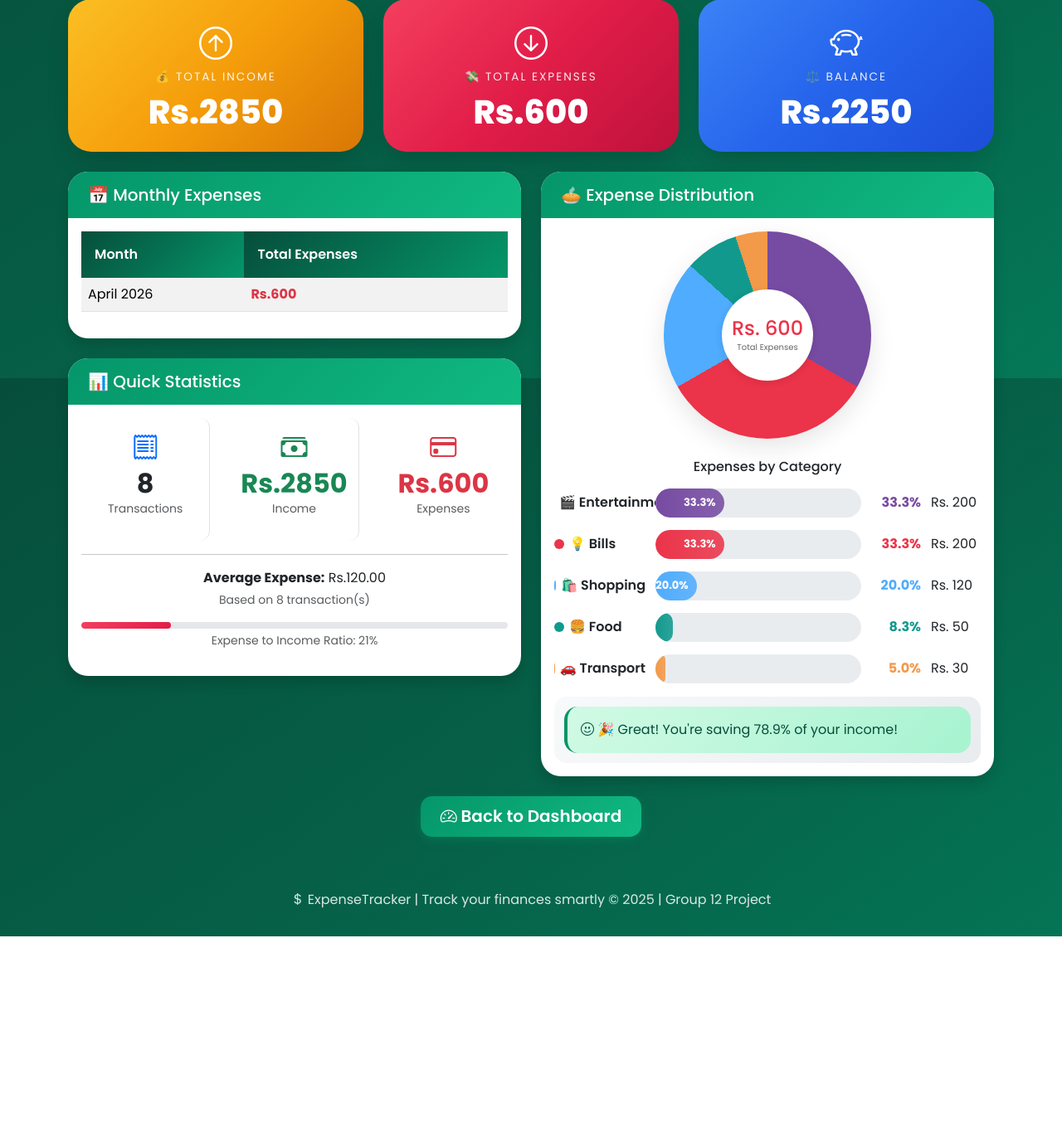
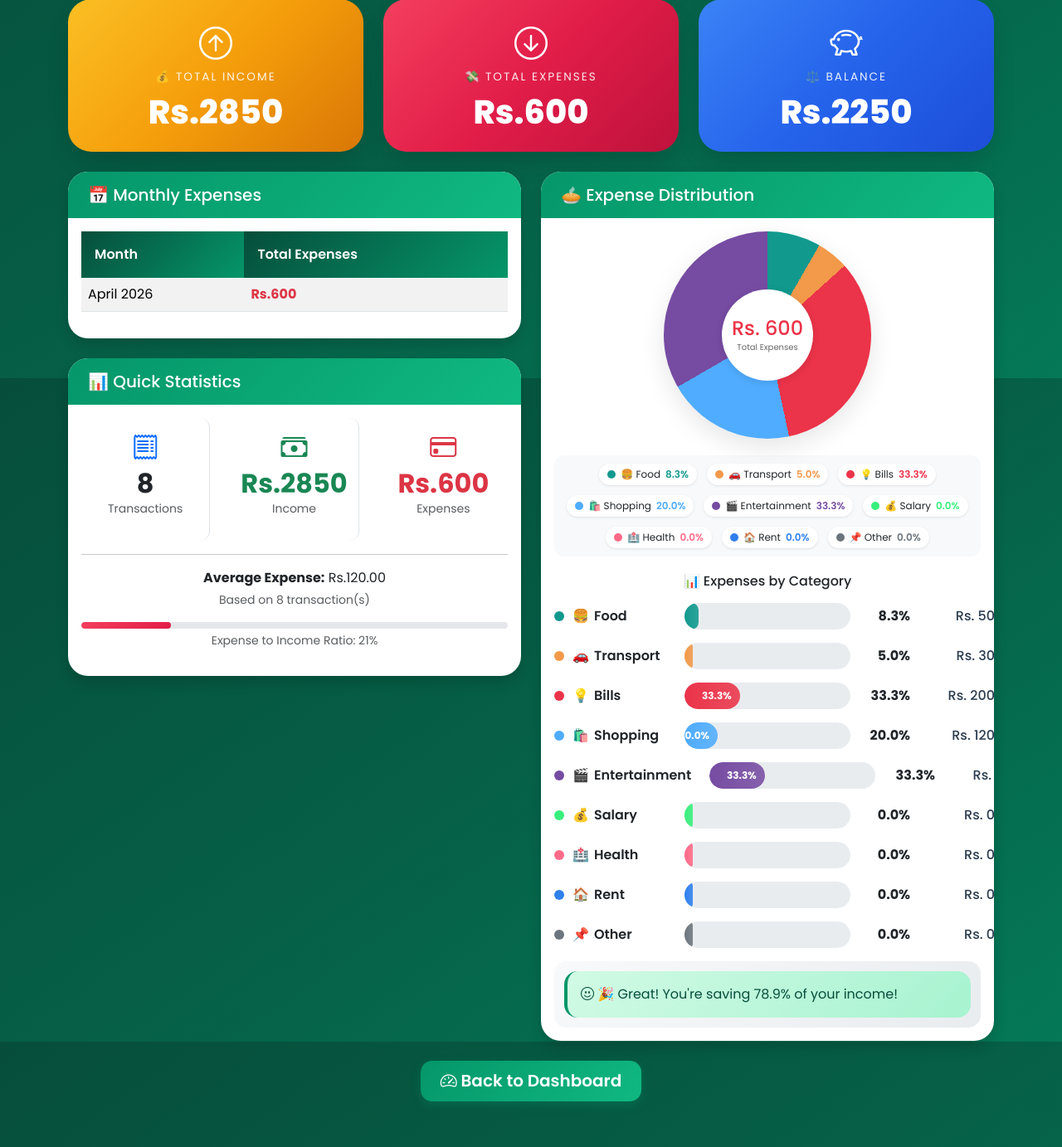
Before and after one commit to Prabhani-Jayakody/WebApp-Assignment, a Django app: page /transactions/reports/ in a window 1280 px wide. Shown: the part 344-1727 px from the top of the page at 83% size. Before the commit the page ends 1473 px from the top, so only its background shows below. Run offline with Django 5.2, Linux system fonts and the light colour scheme; a user stored in the database is signed in; data comes from the database, SQL or seed files in the repository; both versions use the stored data as it was after the commit.

Commit message:
Adjust the details of doughnut chart

```diff
--- a/transactions/templates/transactions/reports.html
+++ b/transactions/templates/transactions/reports.html
@@ -79,28 +79,46 @@
         border-radius: 50%;
     }
 
-    /* Category bar styles */
+    /* Category bar styles - ALL BARS SAME FIXED LENGTH with full text display */
+    .category-bars-wrapper {
+        width: 100%;
+        margin-top: 20px;
+    }
     .category-bar {
         display: flex;
         align-items: center;
-        margin-bottom: 15px;
-        flex-wrap: wrap !important;
-        gap: 12px !important;
+        margin-bottom: 16px;
+        gap: 12px;
+        width: 100%;
     }
+
     .category-label {
-        width: 110px;
+        width: auto;
+        min-width: 130px;
+        max-width: 160px;
         font-weight: 600;
-        white-space: nowrap !important;
-        min-width: 140px;
+        white-space: nowrap;
+        display: flex;
+        align-items: center;
+        gap: 6px;
+        flex-shrink: 0;
+        margin-right: 15px;
+    }
+
+    .category-label span {
+        overflow: visible;
+        white-space: nowrap;
     }
     .bar-container {
-        flex: 1;
-        height: 35px;
+        width: 200px;
+        height: 32px;
         background: #e9ecef;
-        border-radius: 18px;
+        border-radius: 16px;
         overflow: hidden;
-        min-width: 150px;
+        flex-shrink: 0;
+        margin-left: auto;  /* Push bars to the right */
     }
+
     .bar-fill {
         height: 100%;
         display: flex;
@@ -109,30 +127,129 @@
         padding-right: 10px;
         color: white;
         font-weight: bold;
-        font-size: 13px;
-        border-radius: 18px;
+        font-size: 12px;
+        border-radius: 16px;
         transition: width 0.5s ease;
     }
     .category-percent {
         width: 60px;
         font-weight: bold;
         text-align: right;
+        white-space: nowrap;
+        flex-shrink: 0;
+    }
+    .category-amount {
+        width: 90px;
+        text-align: right;
+        white-space: nowrap;
+        font-weight: 500;
+        color: #2c3e50;
+        flex-shrink: 0;
     }
     .legend-color {
         width: 12px;
         height: 12px;
         border-radius: 50%;
         display: inline-block;
-        margin-right: 6px;
+        margin-right: 4px;
+        flex-shrink: 0;
     }
+
+    /* Responsive adjustments for mobile */
+    @media (max-width: 992px) {
+        .category-label {
+            width: 120px;
+            font-size: 13px;
+        }
+        .bar-container {
+            width: 180px;
+        }
+    }
+
     @media (max-width: 768px) {
         .category-label {
-            white-space: normal !important;
-            min-width: auto;
+            width: 115px;
+            font-size: 12px;
         }
         .bar-container {
-            min-width: 100% !important;
+            width: 150px;
+            height: 28px;
         }
+        .category-percent {
+            width: 50px;
+            font-size: 11px;
+        }
+        .category-amount {
+            width: 75px;
+            font-size: 11px;
+        }
+        .category-bar {
+            gap: 8px;
+        }
+        .bar-fill {
+            font-size: 10px;
+        }
+    }
+
+    @media (max-width: 650px) {
+        .category-label {
+            width: 105px;
+            font-size: 11px;
+        }
+        .bar-container {
+            width: 130px;
+        }
+        .category-percent {
+            width: 45px;
+            font-size: 10px;
+        }
+        .category-amount {
+            width: 65px;
+            font-size: 10px;
+        }
+    }
+
+    @media (max-width: 576px) {
+        .category-label {
+            width: 100%;
+            margin-bottom: 5px;
+        }
+        .category-bar {
+            flex-wrap: wrap;
+        }
+        .bar-container {
+            width: calc(100% - 160px);
+            min-width: 150px;
+        }
+    }
+
+    /* Legend styles for donut chart */
+    .donut-legend {
+        display: flex;
+        flex-wrap: wrap;
+        justify-content: center;
+        gap: 12px;
+        margin-top: 20px;
+        padding: 10px;
+        background: #f8f9fa;
+        border-radius: 12px;
+    }
+    .legend-item {
+        display: inline-flex;
+        align-items: center;
+        gap: 6px;
+        font-size: 12px;
+        white-space: nowrap;
+        background: white;
+        padding: 4px 10px;
+        border-radius: 20px;
+        box-shadow: 0 1px 3px rgba(0,0,0,0.1);
+    }
+    .legend-color-dot {
+        width: 10px;
+        height: 10px;
+        border-radius: 50%;
+        display: inline-block;
     }
 </style>
 
@@ -256,7 +373,7 @@
         </div>
     </div>
 
-    <!-- RIGHT SIDE: CSS Doughnut Chart -->
+    <!-- RIGHT SIDE: CSS Doughnut Chart with Legend -->
     <div class="col-md-6">
         <div class="card shadow h-100">
             <div class="card-header bg-primary text-white">
@@ -268,13 +385,14 @@
                     <div id="donutContainer" class="text-center">
                         <!-- CSS Doughnut Chart will be built here -->
                     </div>
+                    <div id="donutLegend" class="donut-legend"></div>
                     {% endwith %}
                 {% else %}
                     <p class="text-center text-muted">No expense data available</p>
                 {% endif %}
 
-                <!-- Category Bars -->
-                <div id="categoryBars" class="mt-4"></div>
+                <!-- Category Bars - Equal length wrapper -->
+                <div id="categoryBars" class="category-bars-wrapper"></div>
 
                 <!-- Insights -->
                 <div class="insight-card mt-3" id="insightsContainer">
@@ -303,44 +421,60 @@
         if (expensesData.length === 0) {
             document.getElementById('categoryBars').innerHTML = '<p class="text-center text-muted">No expense data available</p>';
             document.getElementById('insightsContainer').innerHTML = '<div class="alert alert-info text-center">Add expenses to see insights</div>';
+            document.getElementById('donutLegend').innerHTML = '';
             return;
         }
 
+        // Color mapping for categories
         const colors = {
-            'Food': '#11998e', 'Transport': '#f2994a', 'Bills': '#eb3349',
-            'Shopping': '#4facfe', 'Health': '#ff6a88',  'Entertainment': '#764ba2', 'Rent': '#2f80ed', 'Salary': '#38ef7d', 'Other': '#6c757d'
+            'Food': '#11998e',
+            'Transport': '#f2994a',
+            'Bills': '#eb3349',
+            'Shopping': '#4facfe',
+            'Health': '#ff6a88',
+            'Entertainment': '#764ba2',
+            'Rent': '#2f80ed',
+            'Salary': '#38ef7d',
+            'Other': '#6c757d'
         };
 
         const icons = {
-            'Food': '🍔', 'Transport': '🚗', 'Bills': '💡', 'Shopping': '🛍️', 'Health': '🏥',
-            'Entertainment': '🎬', 'Rent': '🏠', 'Salary': '💰', 'Other': '📌'
+            'Food': '🍔',
+            'Transport': '🚗',
+            'Bills': '💡',
+            'Shopping': '🛍️',
+            'Health': '🏥',
+            'Entertainment': '🎬',
+            'Rent': '🏠',
+            'Salary': '💰',
+            'Other': '📌'
         };
 
-        // Build category bars
-        let barsHtml = '<h6 class="text-center mb-3">Expenses by Category</h6>';
-        let totalPercent = 0;
+        // Build category bars with FIXED WIDTH and FULL TEXT display
+        let barsHtml = '<h6 class="text-center mb-3">📊 Expenses by Category</h6>';
 
         expensesData.forEach(item => {
             const percent = (item.total / totalExpenses * 100).toFixed(1);
-            totalPercent += parseFloat(percent);
             const color = colors[item.name] || '#6c757d';
             const icon = icons[item.name] || '📌';
 
             barsHtml += `
-                <div class="category-bar" style="flex-wrap: wrap;">
-                    <div class="category-label" style="white-space: nowrap; min-width: 100px;">
+                <div class="category-bar">
+                    <div class="category-label" title="${item.name}">
                         <span class="legend-color" style="background-color: ${color};"></span>
-                        ${icon} ${item.name}
+                        ${icon} <span style="white-space: nowrap;">${item.name}</span>
                     </div>
-                    <div class="bar-container" style="flex: 1; min-width: 150px;">
+                    <div class="bar-container">
                         <div class="bar-fill" style="width: ${percent}%; background: linear-gradient(90deg, ${color}, ${color}dd);">
-                            ${percent > 15 ? percent + '%' : ''}
+                            ${percent > 12 ? percent + '%' : ''}
                         </div>
                     </div>
-                    <div class="category-percent" style="width: 60px; font-weight: bold; text-align: right; white-space: nowrap; color: ${color};">
+                    <div class="category-percent">
                         ${percent}%
                     </div>
-                    <div style="width: 60px; text-align: left; white-space: nowrap;">Rs. ${item.total}</div>
+                    <div class="category-amount">
+                        Rs. ${item.total}
+                    </div>
                 </div>
             `;
         });
@@ -350,6 +484,7 @@
         // Build CSS Doughnut Chart using conic-gradient
         let conicGradient = '';
         let startAngle = 0;
+        const segments = [];
 
         expensesData.forEach((item, index) => {
             const percent = (item.total / totalExpenses * 100);
@@ -357,6 +492,16 @@
             const color = colors[item.name] || '#6c757d';
             conicGradient += `${color} ${startAngle}deg ${startAngle + angle}deg`;
             if (index < expensesData.length - 1) conicGradient += ', ';
+
+            // Store segment info for legend
+            segments.push({
+                name: item.name,
+                color: color,
+                icon: icons[item.name] || '📌',
+                percent: percent.toFixed(1),
+                amount: item.total
+            });
+
             startAngle += angle;
         });
 
@@ -370,6 +515,19 @@
         `;
 
         document.getElementById('donutContainer').innerHTML = donutHtml;
+
+        // Build legend for donut chart to show all category names clearly
+        let legendHtml = '';
+        segments.forEach(segment => {
+            legendHtml += `
+                <div class="legend-item">
+                    <span class="legend-color-dot" style="background-color: ${segment.color};"></span>
+                    <span>${segment.icon} ${segment.name}</span>
+                    <span style="font-weight: 600; color: ${segment.color};">${segment.percent}%</span>
+                </div>
+            `;
+        });
+        document.getElementById('donutLegend').innerHTML = legendHtml;
 
         // Generate insights
         const maxItem = expensesData.reduce((max, item) => item.total > max.total ? item : max, expensesData[0]);
--- a/transactions/views.py
+++ b/transactions/views.py
@@ -8,24 +8,55 @@ from .models import Transaction
 from .forms import TransactionForm
 import json
 
+
+# ---------------------------
+# COMMON CATEGORY HANDLER
+# ---------------------------
+def build_expenses(transactions):
+    categories = {
+        '1': 'Food',
+        '2': 'Transport',
+        '3': 'Bills',
+        '4': 'Shopping',
+        '5': 'Entertainment',
+        '6': 'Salary',
+        '7': 'Health',
+        '8': 'Rent',
+        '9': 'Other'
+    }
+
+    raw_data = transactions.filter(type='expense').values('category').annotate(
+        total=Sum('amount')
+    )
+
+    # initialize ALL categories with 0
+    data_map = {name: 0 for name in categories.values()}
+
+    # fill existing values
+    for item in raw_data:
+        cat_name = categories.get(str(item['category']), 'Other')
+        data_map[cat_name] += float(item['total'])
+
+    return [{"name": k, "total": v} for k, v in data_map.items()]
+
+
+# ---------------------------
+# DASHBOARD
+# ---------------------------
 @login_required
 def dashboard(request):
-    # Get last 10 transactions for logged-in user
     transactions = Transaction.objects.filter(user=request.user).order_by('-date')[:10]
 
-    # Calculate total income - using 'type' not 'transaction_type'
     total_income = Transaction.objects.filter(
         user=request.user,
         type='income'
-    ).aggregate(total=models.Sum('amount'))['total'] or 0
+    ).aggregate(total=Sum('amount'))['total'] or 0
 
-    # Calculate total expenses - using 'type' not 'transaction_type'
     total_expenses = Transaction.objects.filter(
         user=request.user,
         type='expense'
-    ).aggregate(total=models.Sum('amount'))['total'] or 0
+    ).aggregate(total=Sum('amount'))['total'] or 0
 
-    # Calculate balance
     balance = total_income - total_expenses
 
     context = {
@@ -36,6 +67,10 @@ def dashboard(request):
     }
     return render(request, 'transactions/dashboard.html', context)
 
+
+# ---------------------------
+# ADD TRANSACTION
+# ---------------------------
 @login_required
 def add_transaction(request):
     if request.method == 'POST':
@@ -49,11 +84,19 @@ def add_transaction(request):
         form = TransactionForm()
     return render(request, 'transactions/add_transaction.html', {'form': form})
 
+
+# ---------------------------
+# LIST
+# ---------------------------
 @login_required
 def transaction_list(request):
     transactions = Transaction.objects.filter(user=request.user).order_by('-date')
     return render(request, 'transactions/list.html', {'transactions': transactions})
 
+
+# ---------------------------
+# EDIT
+# ---------------------------
 @login_required
 def edit_transaction(request, pk):
     t = get_object_or_404(Transaction, pk=pk, user=request.user)
@@ -63,6 +106,10 @@ def edit_transaction(request, pk):
         return redirect('transaction_list')
     return render(request, 'transactions/add_transaction.html', {'form': form})
 
+
+# ---------------------------
+# DELETE
+# ---------------------------
 @login_required
 def delete_transaction(request, pk):
     t = get_object_or_404(Transaction, pk=pk, user=request.user)
@@ -71,12 +118,14 @@ def delete_transaction(request, pk):
         return redirect('transaction_list')
     return render(request, 'transactions/confirm_delete.html', {'transaction': t})
 
+
+# ---------------------------
+# REPORTS (FIXED VERSION)
+# ---------------------------
 @login_required
 def reports(request):
-    # Get all user transactions
     transactions = Transaction.objects.filter(user=request.user)
 
-    # Apply date filters from GET parameters
     start_date = request.GET.get('start_date')
     end_date = request.GET.get('end_date')
 
@@ -85,37 +134,24 @@ def reports(request):
     if end_date:
         transactions = transactions.filter(date__lte=end_date)
 
-    # Calculate totals
-    total_income = transactions.filter(type='income').aggregate(total=models.Sum('amount'))['total'] or 0
-    total_expenses = transactions.filter(type='expense').aggregate(total=models.Sum('amount'))['total'] or 0
+    total_income = transactions.filter(type='income').aggregate(
+        total=Sum('amount')
+    )['total'] or 0
 
-    # Get expenses by category
-    expenses_by_category = transactions.filter(type='expense').values('category').annotate(
-        total=models.Sum('amount')
-    ).order_by('-total')
+    total_expenses = transactions.filter(type='expense').aggregate(
+        total=Sum('amount')
+    )['total'] or 0
 
-    # Convert category IDs to names for JSON
-    category_names = {
-        '1': 'Food', '2': 'Transport', '3': 'Bills',
-        '4': 'Shopping', '5': 'Entertainment', '6': 'Salary'
-    }
+    # FIXED CATEGORY HANDLING
+    expenses_list = build_expenses(transactions)
 
-    expenses_list = []
-    for item in expenses_by_category:
-        cat_id = str(item['category'])
-        expenses_list.append({
-            'name': category_names.get(cat_id, 'Other'),
-            'total': float(item['total'])
-        })
-
-    # Get monthly summary
+    # monthly summary
     monthly_summary = transactions.filter(type='expense').annotate(
         month=TruncMonth('date')
     ).values('month').annotate(
-        total=models.Sum('amount')
+        total=Sum('amount')
     ).order_by('-month')[:6]
 
-    # Calculate average expense
     transaction_count = transactions.filter(type='expense').count()
     avg_expense = total_expenses / transaction_count if transaction_count > 0 else 0
 
@@ -124,21 +160,23 @@ def reports(request):
         'total_expenses': total_expenses,
         'balance': total_income - total_expenses,
         'transaction_count': transactions.count(),
-        'expenses_by_category': expenses_by_category,
         'expenses_by_category_json': json.dumps(expenses_list),
         'monthly_summary': monthly_summary,
         'avg_expense': round(avg_expense, 2),
     }
+
     return render(request, 'transactions/reports.html', context)
 
+
+# ---------------------------
+# API (FIXED VERSION)
+# ---------------------------
 def reports_api(request):
-    """API endpoint for filtered reports data"""
     if not request.user.is_authenticated:
         return JsonResponse({'error': 'Not authenticated'}, status=401)
 
     transactions = Transaction.objects.filter(user=request.user)
 
-    # Apply date filters if provided
     start_date = request.GET.get('start_date')
     end_date = request.GET.get('end_date')
 
@@ -147,46 +185,35 @@ def reports_api(request):
     if end_date:
         transactions = transactions.filter(date__lte=end_date)
 
-    # Calculate totals
-    total_income = transactions.filter(type='income').aggregate(total=Sum('amount'))['total'] or 0
-    total_expenses = transactions.filter(type='expense').aggregate(total=Sum('amount'))['total'] or 0
+    total_income = transactions.filter(type='income').aggregate(
+        total=Sum('amount')
+    )['total'] or 0
 
-    # Get expenses by category
-    expenses_by_category = transactions.filter(type='expense').values('category').annotate(
+    total_expenses = transactions.filter(type='expense').aggregate(
         total=Sum('amount')
-    ).order_by('-total')
+    )['total'] or 0
 
-    # Convert category IDs to names
-    category_names = {
-        '1': 'Food', '2': 'Transport', '3': 'Bills',
-        '4': 'Shopping', '5': 'Entertainment', '6': 'Salary'
-    }
+    expenses_list = build_expenses(transactions)
 
-    expenses_list = []
-    for item in expenses_by_category:
-        cat_id = str(item['category'])
-        expenses_list.append({
-            'name': category_names.get(cat_id, 'Other'),
-            'total': float(item['total'])
-        })
+    top_category = max(expenses_list, key=lambda x: x['total'])['name'] if expenses_list else 'None'
+    top_percentage = (
+        (max(expenses_list, key=lambda x: x['total'])['total'] / total_expenses * 100)
+        if expenses_list and total_expenses > 0 else 0
+    )
 
-    # Get top category
-    top_category = expenses_list[0]['name'] if expenses_list else 'None'
-    top_percentage = (expenses_list[0]['total'] / total_expenses * 100) if expenses_list and total_expenses > 0 else 0
-
-    # Monthly summary
     monthly_summary = transactions.filter(type='expense').annotate(
         month=TruncMonth('date')
     ).values('month').annotate(
         total=Sum('amount')
     ).order_by('-month')[:6]
 
-    monthly_list = []
-    for item in monthly_summary:
-        monthly_list.append({
+    monthly_list = [
+        {
             'month': item['month'].strftime('%B %Y'),
             'total': float(item['total'])
-        })
+        }
+        for item in monthly_summary
+    ]
 
     return JsonResponse({
         'total_income': float(total_income),
```
Also changed, not shown: db.sqlite3.
